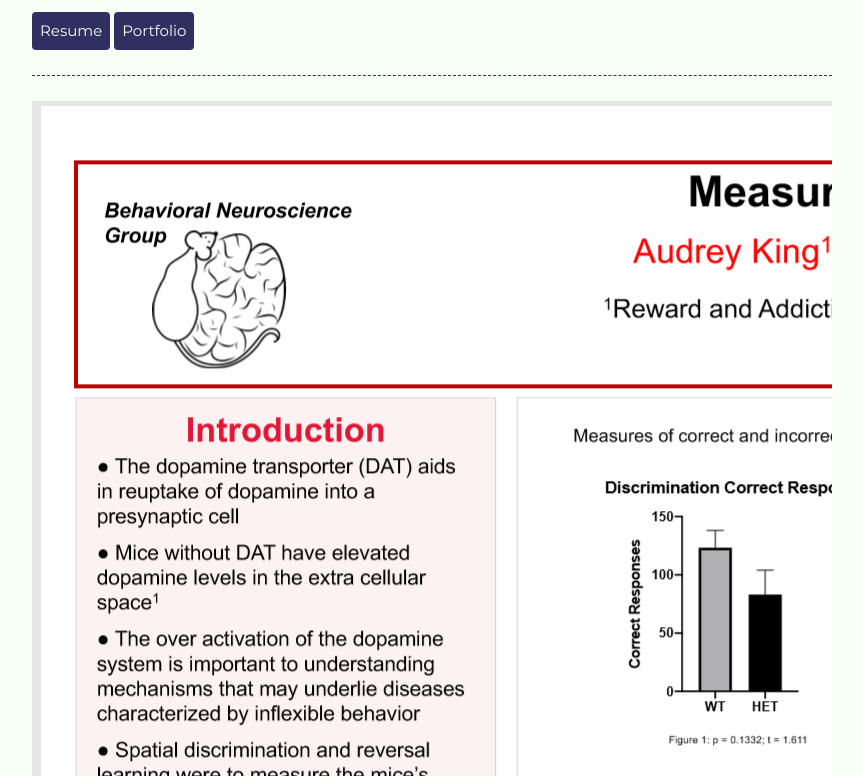
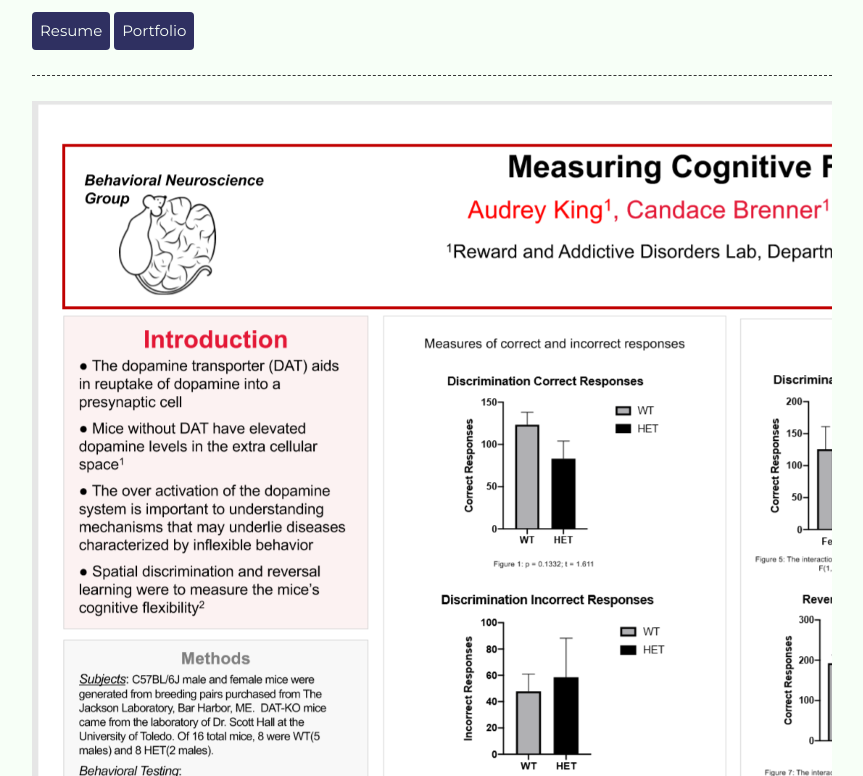
Before and after one commit to mmmoeller/bibliography, a plain HTML site: page index.html in a window 1280 px wide. Shown: the part 2224-3000 px from the top of the page, without its empty margins (208-1071 px from the left). Drawn offline with Linux system fonts and the light colour scheme.

Commit message:
midsize poster

```diff
--- a/index.html
+++ b/index.html
@@ -59,7 +59,7 @@
 
           <!-- Project 2 -->
           <section class="project-item">
-            <img src="images/images/DAT-KO poster.png" alt="poster presentation">
+            <img src="images/images/poster-mid-size.png" alt="poster presentation">
             <h3>Research</h3>
             <p>In addition to my communications background, I have had the experience of formulating research in biology, neuroscience, and psychology courses. As a researcher in the BURP-BN program, I have been through the detailed process of developing a proposal and protocol, as well as running the experiment and creating poster presentations. I also have experience writing research grant proposals and APA-formatted research papers, which I have additional experience reviewing for Miami’s social science publication COMPASS.</p>
             <a class="btn" href="https://mmmoeller.github.io" target="_blank">View the case study</a>
```
